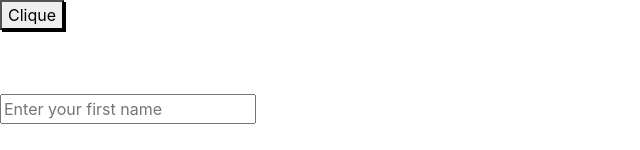
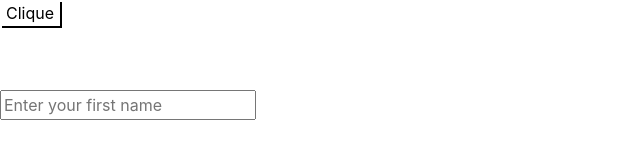
Before and after one commit to LoFerreira/CRUDReact, a React (Create React App) app: page /Carros in a window 1280 px wide. Shown: the top 150 px of the page, without its empty margins (0-640 px from the left). Built offline with nearby package versions, Linux system fonts and the light colour scheme.

Commit message:
created select component

```diff
--- a/src/App.js
+++ b/src/App.js
@@ -16,6 +16,7 @@ function App() {
         onClick={(e) => {
           alert("clicado");
         }}
+        variant="ghost"
       >
         Clique
       </Button>
@@ -31,9 +32,6 @@ function App() {
       <Button
         onClick={() => {
           setVisible(true);
-        }}
-        style={{
-          borderRadius: "10px",
         }}
       >
         Open Modal
--- a/src/components/Button.jsx
+++ b/src/components/Button.jsx
@@ -44,8 +44,10 @@ const variantMap = {
     },
   },
   ghost: {
-    background: "none",
-    border: "none",
+    primary: {
+      background: "none",
+      border: "none",
+    }
   },
 };
 
--- a/src/components/modal.jsx
+++ b/src/components/modal.jsx
@@ -1,7 +1,5 @@
 import React from "react";
 import { createPortal } from "react-dom";
-import Button from "./button";
-import Separator from "./separator";
 
 function Modal({ children, visible, onRequestClose }) {
   const modalDiv = document.getElementById("modalDiv");
```
Also changed, not shown: src/components/select.jsx (+13 -0 lines).
